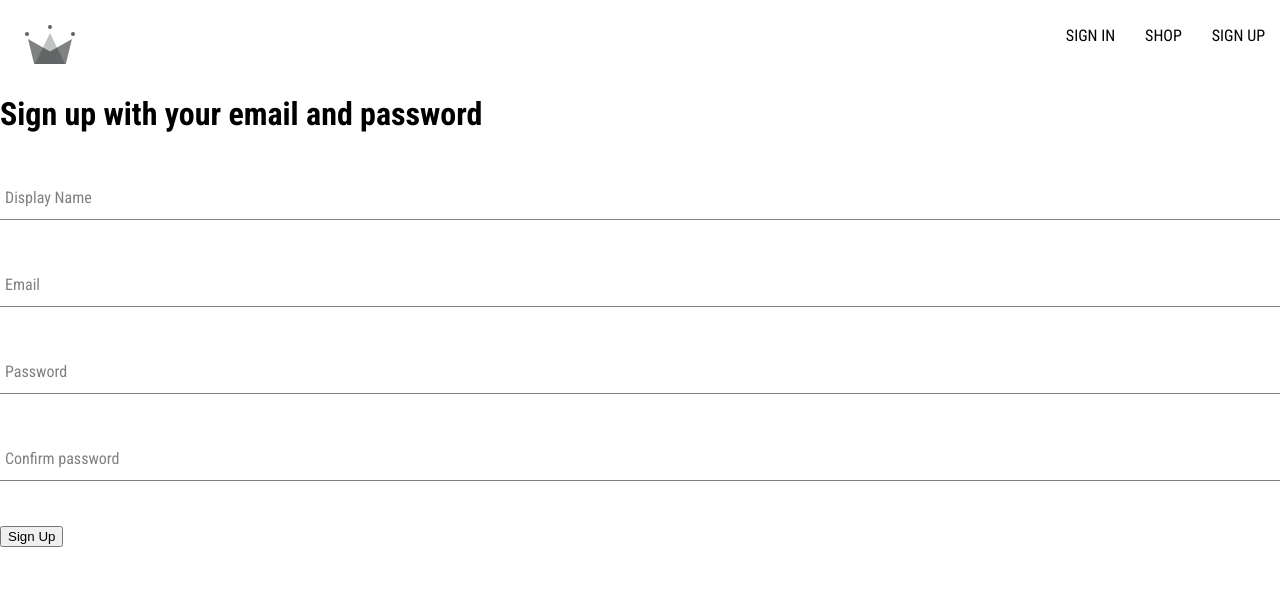
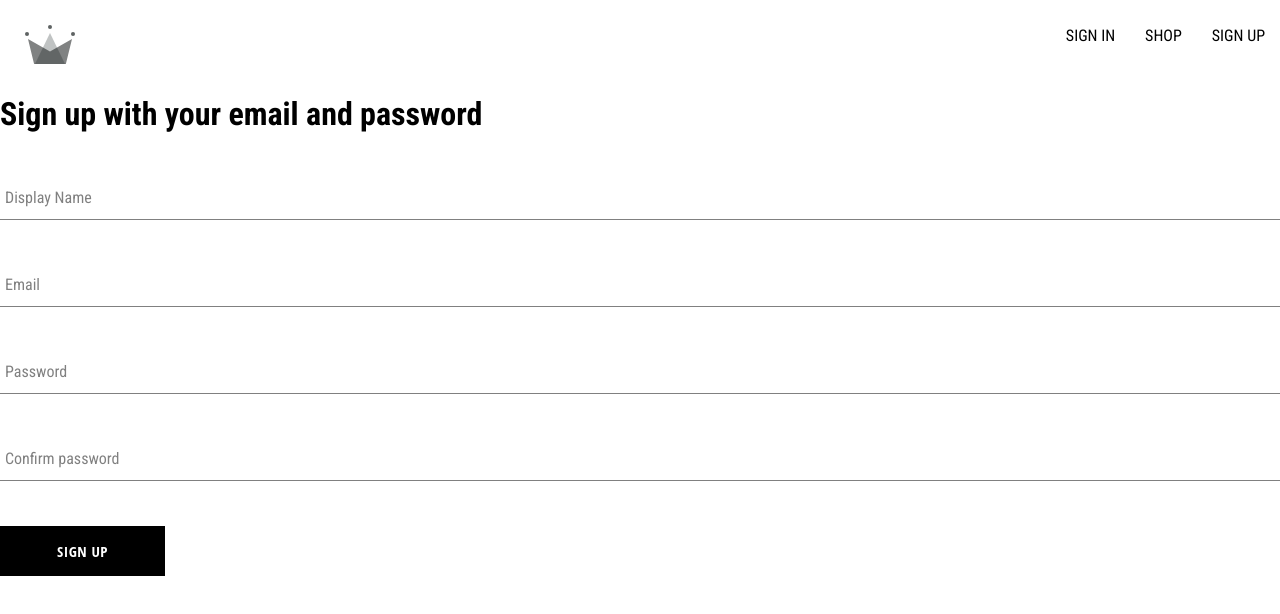
Before and after one commit to hienphan0111/clothes-shop, a React (Create React App) app: page /sign-up in a window 1280 px wide. Shown: the top 614 px of the page. Built offline with nearby package versions, Linux system fonts and the light colour scheme.

Commit message:
Add button component

```diff
--- /dev/null
+++ b/src/component/button/button.component.jsx
@@ -0,0 +1,19 @@
+import './button.styles.scss';
+
+const BUTTON_TYPE_CLASSES = {
+  google: 'google-sign-in',
+  inverted: 'inverted',
+
+}
+const Button = ({ children, buttonType, ...otherProps }) => {
+  return (
+    <button
+      className={`button-container ${BUTTON_TYPE_CLASSES[buttonType]}`}
+      {...otherProps}
+    >
+      {children}
+    </button>
+  )
+};
+
+export default Button;
--- /dev/null
+++ b/src/component/button/button.styles.scss
@@ -0,0 +1,43 @@
+.button-container {
+  min-width: 165px;
+  width: auto;
+  height: 50px;
+  letter-spacing: 0.5px;
+  line-height: 50px;
+  padding: 0 35px 0 35px;
+  font-size: 15px;
+  background-color: black;
+  color: white;
+  text-transform: uppercase;
+  font-family: 'Open Sans Condensed';
+  font-weight: bolder;
+  border: none;
+  cursor: pointer;
+  display: flex;
+  justify-content: center;
+
+  &:hover {
+    background-color: white;
+    color: black;
+    border: 1px solid black;
+  } &.google-sign-in {
+    background-color: #4285f4;
+    color: white;
+    &:hover {
+      background-color: #357ae8;
+      border: none;
+    }
+  }
+
+  &.inverted {
+    background-color: white;
+    color: black;
+    border: 1px solid black;
+
+    &:hover {
+      background-color: black;
+      color: white;
+      border: none;
+    }
+  }
+}
--- a/src/component/categories/sign-up-form/sign-up-form.component.jsx
+++ b/src/component/categories/sign-up-form/sign-up-form.component.jsx
@@ -4,6 +4,7 @@
   createUserDocumentFromAuth
 } from '../../../utils/firebase/firebase.utils';
 import FormInput from '../../form-input/form-input.component';
+import Button from '../../button/button.component';
 
 const defaultFormField = {
   displayName: '',
@@ -85,7 +86,7 @@
           id="confirm-password"
           required
         />
-        <button type="submit">Sign Up</button>
+        <Button type="submit">Sign Up</Button>
       </form>
     </div>
   )
--- a/src/routers/signin/signin.component.jsx
+++ b/src/routers/signin/signin.component.jsx
@@ -6,6 +6,7 @@
   createUserDocumentFromAuth,
   signInWithGoogleRedirect
 } from "../../utils/firebase/firebase.utils";
+import SignUpForm from "../../component/categories/sign-up-form/sign-up-form.component";
 
 const SignIn = () => {
   useEffect(() => {
@@ -23,8 +24,15 @@
 
   return (
     <div>
-      <button onClick={logGoogleUser}>Click here to SignIn Popup</button>
-      <button onClick={signInWithGoogleRedirect}>Click here to SignIn redirect</button>
+      <div>
+        <button onClick={logGoogleUser}>Click here to SignIn Popup</button>
+        <button onClick={signInWithGoogleRedirect}>Click here to SignIn redirect</button>
+
+      </div>
+      <div>
+        <SignUpForm />
+
+      </div>
     </div>
   );
 };
```
